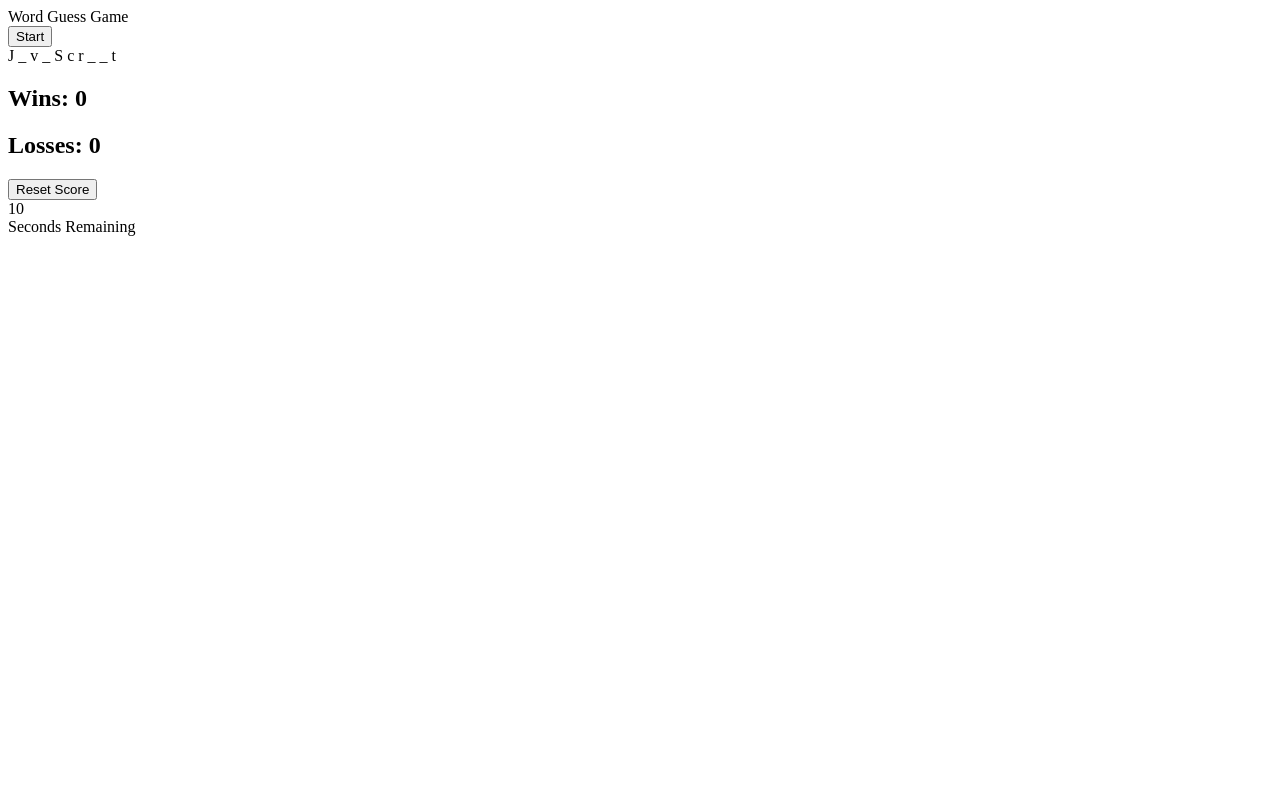
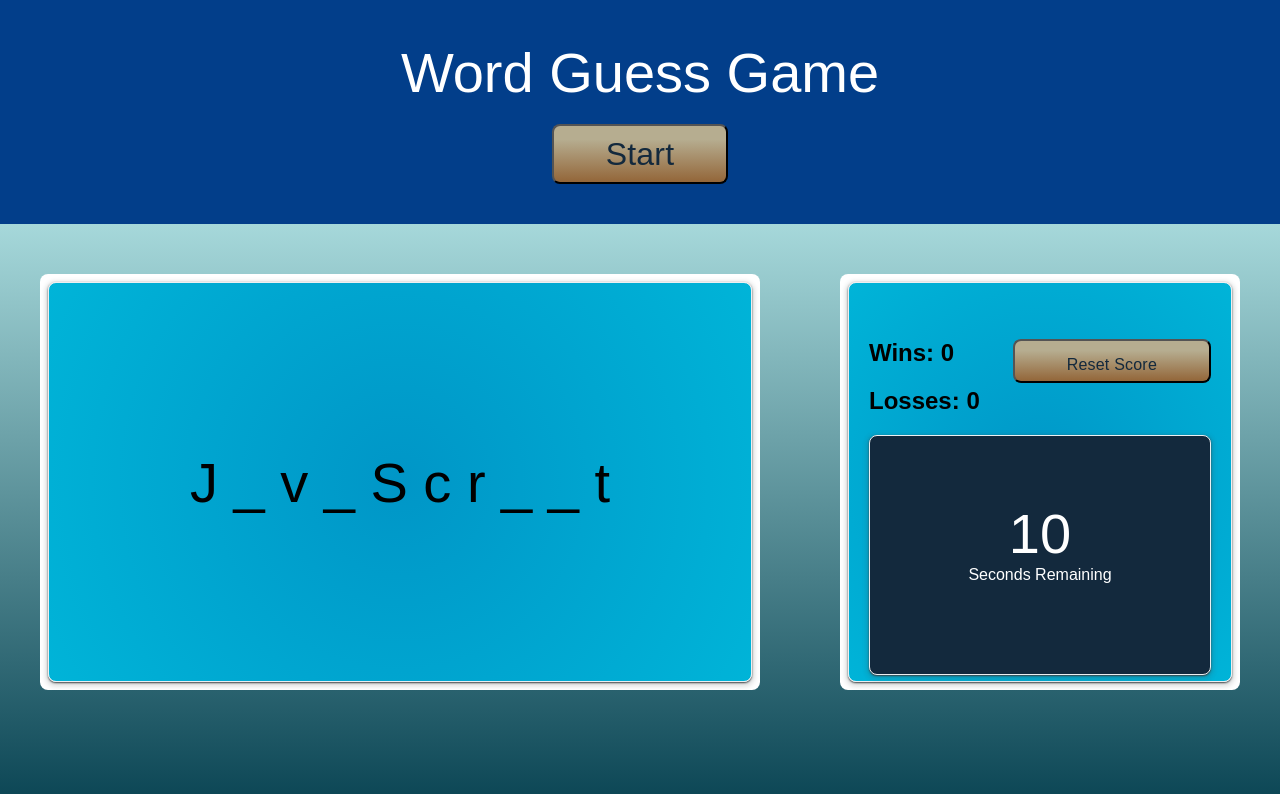
Before and after one commit to Amit-Ranjan22/Word-Guessing-Game, a plain HTML site: page index.html in a window 1280 px wide. Drawn offline with Linux system fonts and the light colour scheme.

Commit message:
add all the required style elements in style.css

```diff
--- a/assets/css/style.css
+++ b/assets/css/style.css
@@ -1,3 +1,121 @@
 * {
   box-sizing: border-box;
 }
+
+body {
+  font-family: Arial;
+  margin: 0;
+  display: flex;
+  flex-direction: column;
+  min-height: 100vh;
+  justify-content: flex-start;
+  background: linear-gradient(0deg, #0c4655 0%, #a8dadc 73%);
+}
+
+header {
+  padding: 40px;
+  text-align: center;
+  background: #023e8a;
+  color: #fff;
+  border-bottom: 30px #879274;
+}
+
+main {
+  display: flex;
+  flex-wrap: wrap;
+  justify-content: space-around;
+}
+
+section {
+  flex: 0 auto;
+  padding: 8px;
+  margin-top: 50px;
+  background-color: white;
+  border-radius: 8px;
+}
+
+.word-guess {
+  width: 55vw;
+  height: 400px;
+}
+
+.word-blanks {
+  line-height: 360px;
+}
+
+.large-font {
+  font-size: 3.5em;
+  text-align: center;
+}
+
+.results {
+  width: 30vw;
+  height: 400px;
+}
+
+.card {
+  background: radial-gradient(circle, #0096c7 0%, #00b4d8 100%);
+  border: 1px solid #eceff1;
+  border-radius: 8px;
+  box-shadow: rgba(60, 64, 67, 2) 0 1px 2px 0,
+    rgba(60, 64, 67, 0.15) 0 2px 4px 3px;
+  margin: auto;
+  padding: 20px;
+}
+
+.win-loss-container {
+  display: flex;
+  justify-content: space-between;
+  margin-top: 16px;
+}
+
+.reset-button {
+  font-size: 16px;
+  height: 30px;
+  line-height: 8px;
+  margin-top: 20px;
+}
+
+button {
+  background: linear-gradient(0deg, #936639 0%, #b6ad90 76%);
+  border-radius: 8px;
+  color: #13293d;
+  cursor: pointer;
+  font-size: 2em;
+  letter-spacing: 0.21px;
+  line-height: 16px;
+  max-width: 255px;
+  padding: 20px 52px;
+  text-align: center;
+  transition-duration: 0.15s;
+  transition-property: background-color;
+  transition-timing-function: linear;
+  margin-top: 0.6em;
+}
+
+.timer {
+  height: 240px;
+  padding: 10px;
+  background: #13293d;
+  color: #fff;
+  text-align: center;
+}
+
+.timer-text {
+  padding: 55px;
+}
+
+@media screen and (max-width: 504px) {
+  .large-font {
+    font-size: 2em;
+  }
+
+  .reset-button {
+    font-size: 12px;
+    width: 20ox;
+  }
+
+  .timer {
+    height: 200px;
+  }
+}
--- a/index.html
+++ b/index.html
@@ -9,30 +9,30 @@
   </head>
   <body>
     <header>
-      <div>Word Guess Game</div>
-      <button>Start</button>
+      <div class="large-font">Word Guess Game</div>
+      <button class="start-button">Start</button>
     </header>
 
     <main>
       <section>
-        <div>
-          <div>J _ v _ S c r _ _ t</div>
+        <div class="card word-guess">
+          <div class="large-font word-blanks">J _ v _ S c r _ _ t</div>
         </div>
       </section>
 
       <section>
-        <div>
-          <div>
+        <div class="card results">
+          <div class="win-loss-container">
             <div>
               <h2>Wins: <span class="win">0</span></h2>
               <h2>Losses: <span class="lose">0</span></h2>
             </div>
-            <button>Reset Score</button>
+            <button class="reset-button">Reset Score</button>
           </div>
 
-          <div>
-            <div>
-              <div>10</div>
+          <div class="card timer">
+            <div class="timer-text">
+              <div class="large-font timer-count">10</div>
               <div>Seconds Remaining</div>
             </div>
           </div>
```
